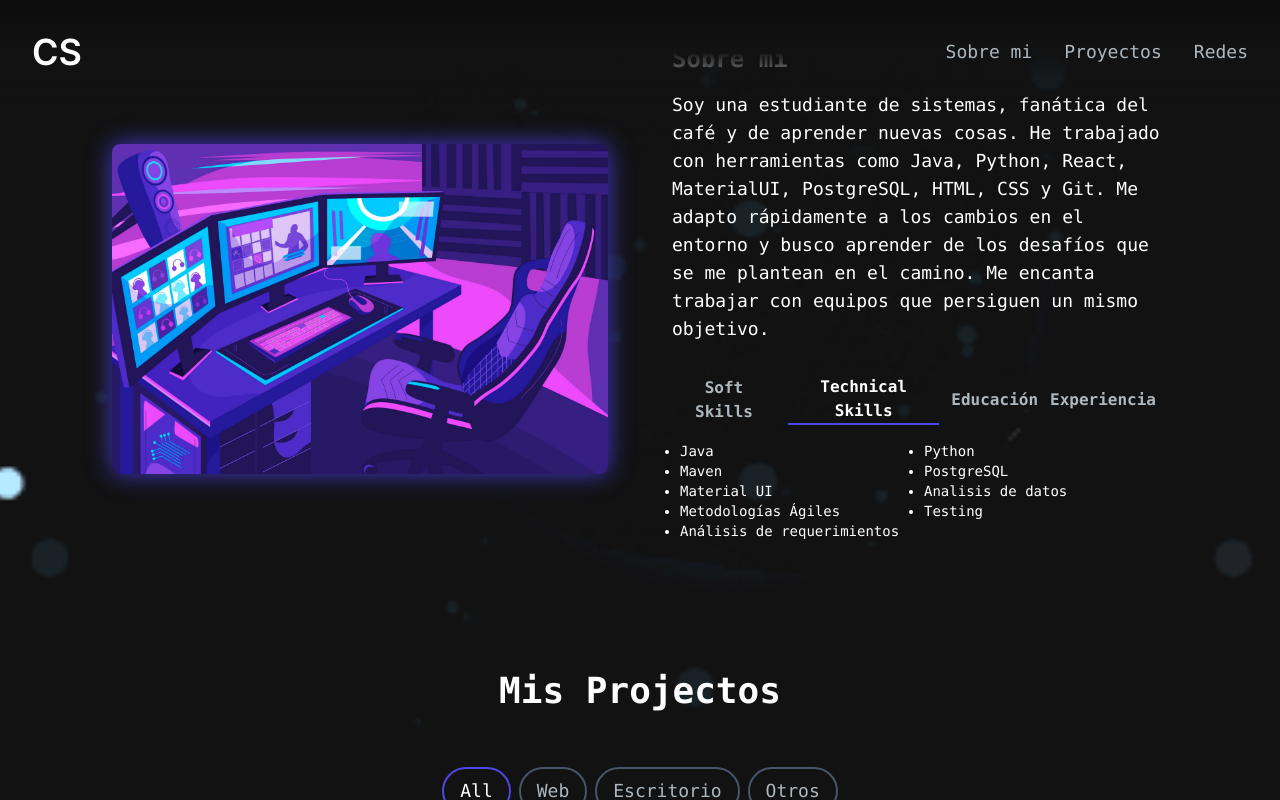
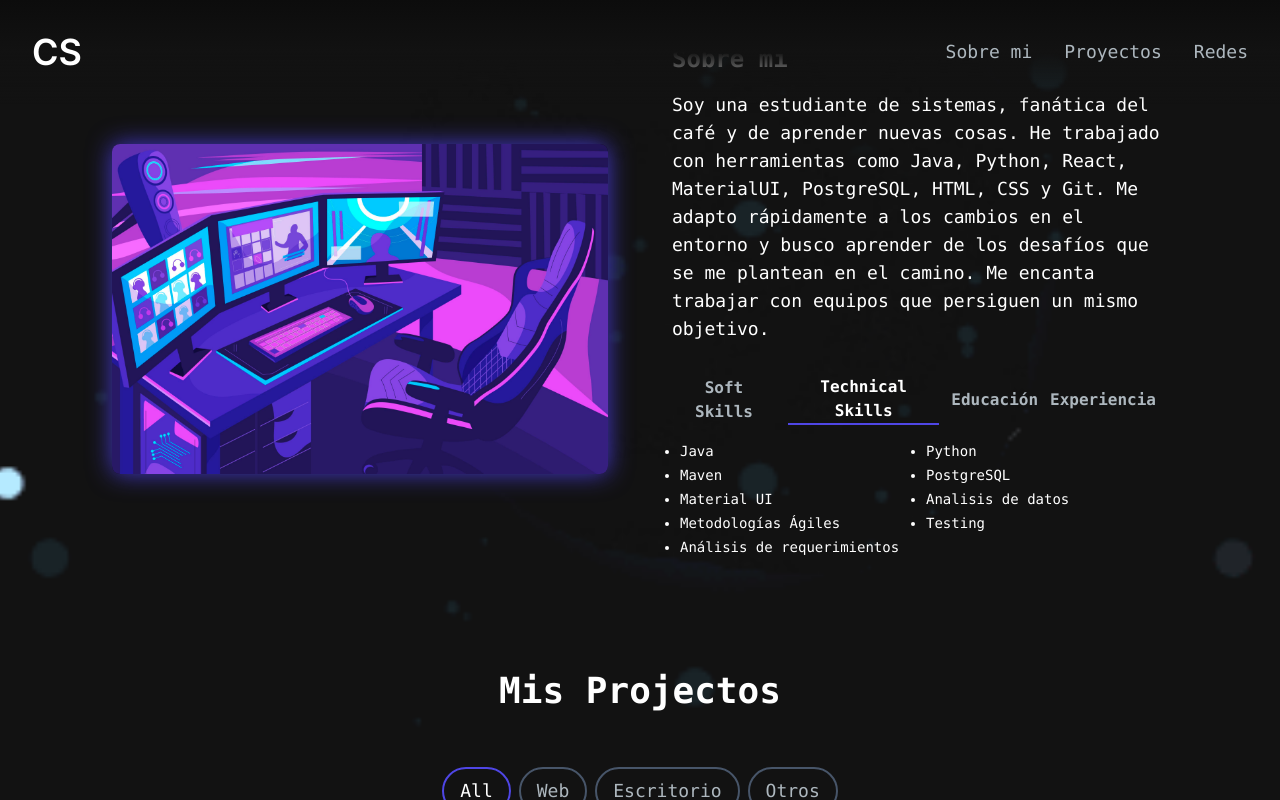
Before and after one commit to lc-sanchez/portfolio-next, a Next.js app: page / in a window 1280 px wide. Both pictures are taken after a click on the button "Technical Skills". Shown: the part 677-1477 px from the top of the page. Built offline with nearby package versions, Linux system fonts and the light colour scheme.

Commit message:
Agregando gap entre los list items de technical skills section

```diff
--- a/app/components/AboutSection.jsx
+++ b/app/components/AboutSection.jsx
@@ -21,7 +21,7 @@ const TAB_DATA=[
         title:"Technical Skills",
         id:"technicalskills",
         content: (
-            <ul className='grid grid-cols-2 list-disc pl-2 text-sm'>
+            <ul className='grid grid-cols-2 gap-1 list-disc pl-2 text-sm'>
                 <li>Java</li>
                 <li>Python</li>
                 <li>Maven</li>
```
